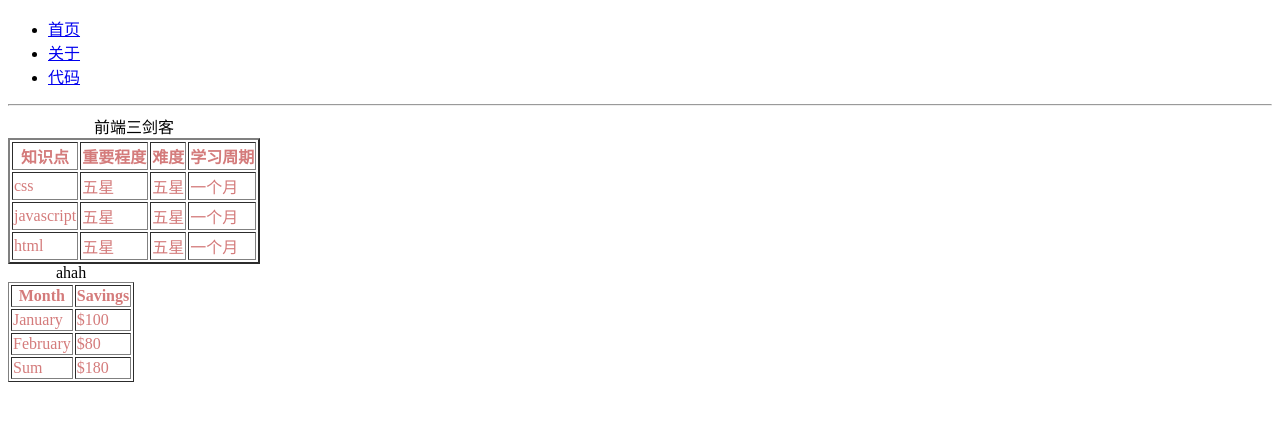
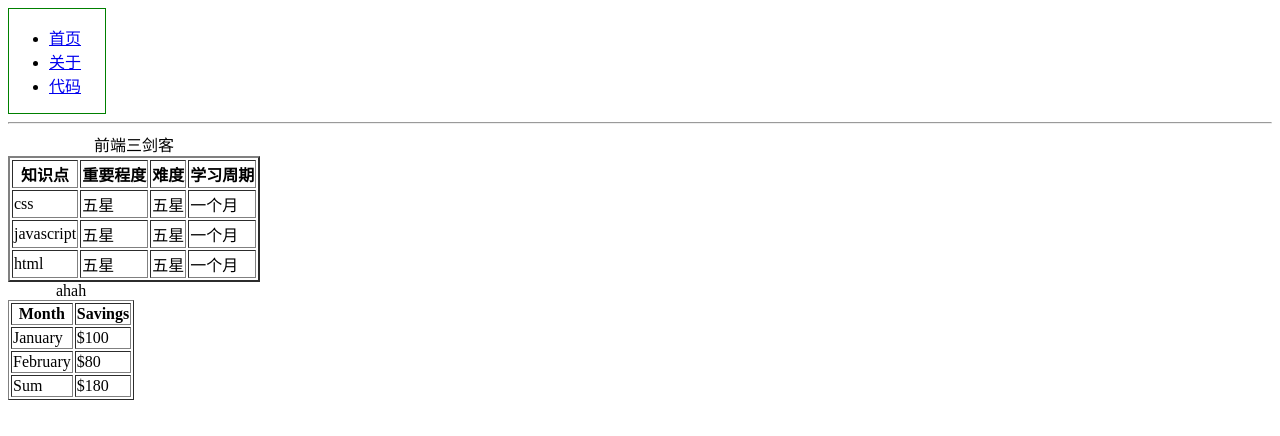
Before and after one commit to isikveren/isikveren.github.io, a plain HTML site: page html_code/table.html in a window 1280 px wide. Drawn offline with Linux system fonts and the light colour scheme.

```diff
--- a/diary/style.css
+++ b/diary/style.css
@@ -16,3 +16,7 @@
 .example3{
     color: sienna;
 }
+header{
+    border: 1px solid green;
+    width: 6em;
+}
--- /dev/null
+++ b/html_code/code_css.css
@@ -0,0 +1,4 @@
+header{
+    border: 1px solid green;
+    width: 6em;
+}
--- a/html_code/table.html
+++ b/html_code/table.html
@@ -5,11 +5,7 @@
     <meta http-equiv="X-UA-Compatible" content="IE=edge">
     <meta name="viewport" content="width=device-width, initial-scale=1.0">
     <title>表格</title>
-    <style>
-        tr{
-            color: rgb(212, 123, 123);
-        }
-    </style>
+    <link rel="stylesheet" href="code_css.css">
 </head>
 <body>
   <header role = "banner">
--- a/index_one.css
+++ b/index_one.css
@@ -10,8 +10,8 @@
     line-height: normal;
 }
 body{
-    background-color:rgb(255, 255, 255);
-}
+    background:url(document/background.jpg);
+    background-size: 100%;}
 div{
     border: 1px solid rgb(255, 37, 37);
     padding: 1em;
@@ -30,3 +30,7 @@
     width: 8em;
     height: 4em;
 } */
+header{
+    border: 1px solid green;
+    width: 6em;
+}
```
Also changed, not shown: html_code/code_contents.html (+1 -0 lines), html_code/form.html (+1 -0 lines), html_code/remember.html (+4 -0 lines), html_code/test1.html (+1 -0 lines), html_code/ul&li.html (+1 -0 lines), html_code/锚点定位.html (+1 -0 lines), document/background.jpg (added), 1 other file.
